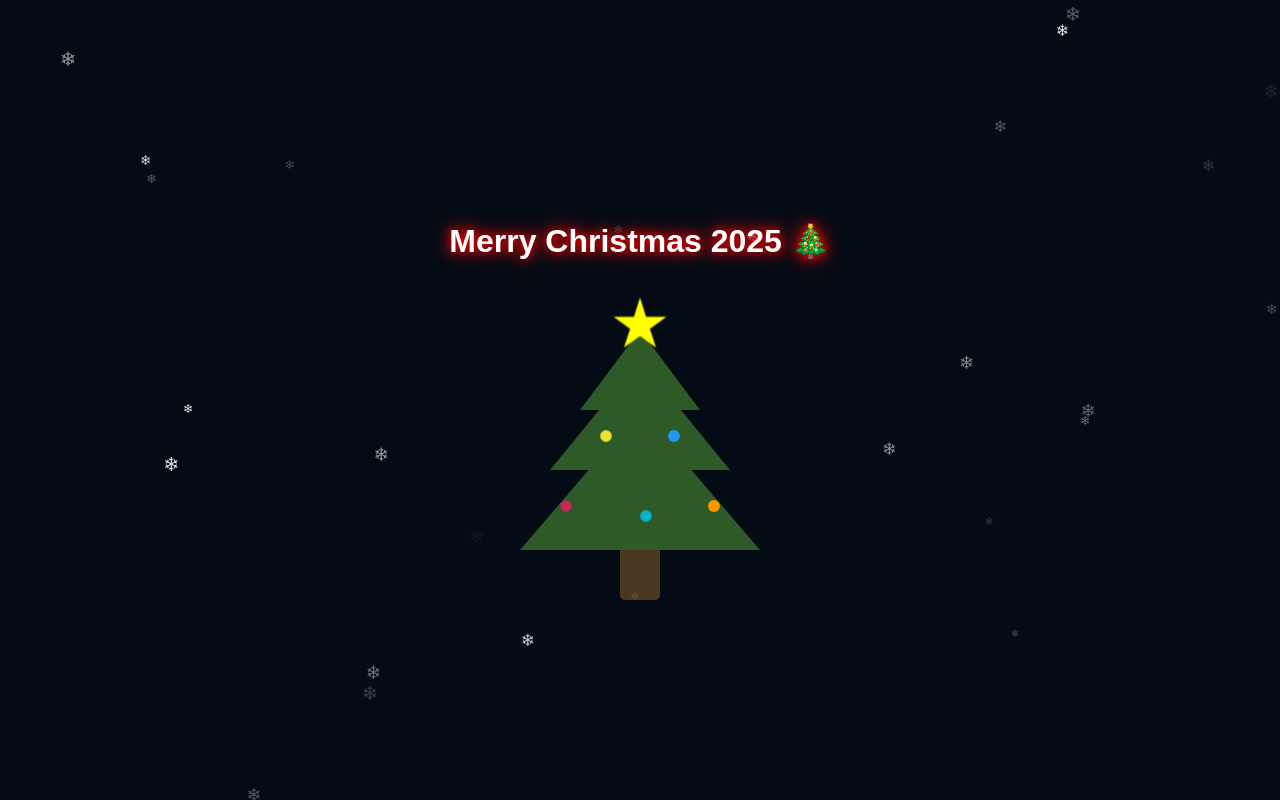
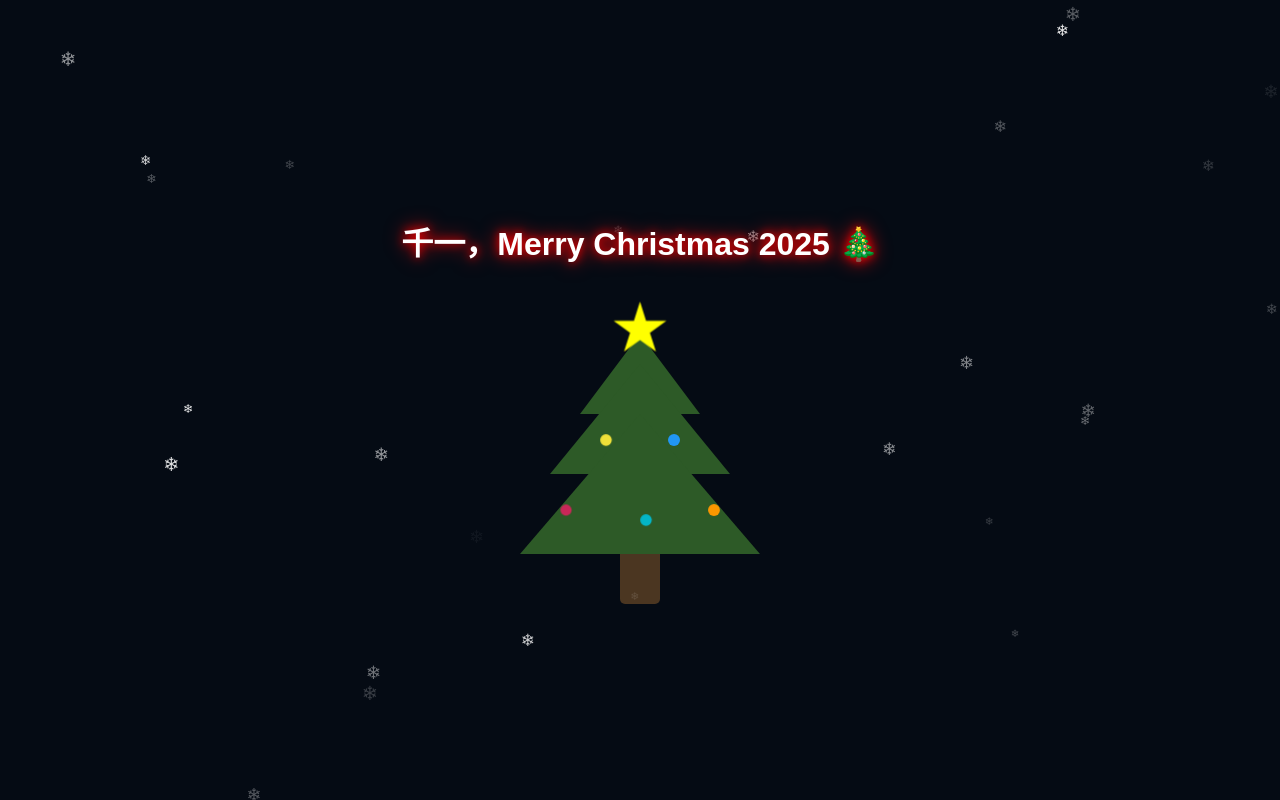
Before and after one commit to andyqaz666666-prog/christmas, a plain HTML site: page index.html in a window 1280 px wide. Drawn offline with Linux system fonts and the light colour scheme.

Commit message:
Update index.html

```diff
--- a/index.html
+++ b/index.html
@@ -113,7 +113,7 @@
 </head>
 <body>
 
-    <h1>Merry Christmas 2025 🎄</h1>
+    <h1>千一，Merry Christmas 2025 🎄</h1>
 
     <div class="tree">
         <div class="star"></div>
```
